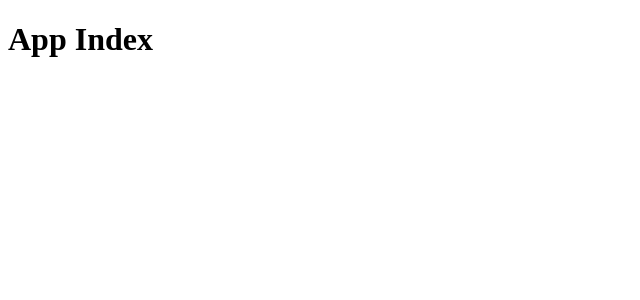
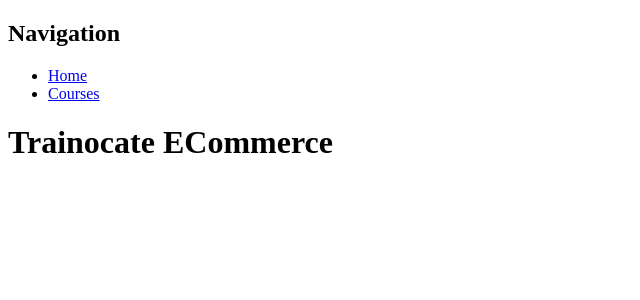
Before and after one commit to ralampay/trainocate-ecommerce-web, a React app: page / in a window 1280 px wide. Shown: the top 300 px of the page, without its empty margins (0-640 px from the left). Built offline with nearby package versions, Linux system fonts and the light colour scheme; the HTML template or start-up script is replaced by a standard one.

Commit message:
Added courses index

```diff
--- a/src/App.js
+++ b/src/App.js
@@ -1,4 +1,13 @@
 import React from "react";
+import {
+  BrowserRouter as Router,
+  Switch,
+  Route
+} from "react-router-dom";
+
+import Navigation from "./Navigation";
+import Main from "./Main";
+import CoursesIndex from "./CoursesIndex";
 
 export default class App extends React.Component {
   constructor(props) {
@@ -6,10 +15,21 @@
   }
 
   render() {
-    return  <div>
-              <h1>
-                App Index
-              </h1>
-            </div>
+    return (
+      <Router>
+        <Navigation/>
+
+        <Switch>
+          <Route exact path="/">
+            <Main
+            />
+          </Route>
+          <Route exact path="/courses">
+            <CoursesIndex
+            />
+          </Route>
+        </Switch>
+      </Router>
+    );
   }
 }
--- /dev/null
+++ b/src/CoursesIndex.js
@@ -0,0 +1,17 @@
+import React from "react";
+
+export default class CoursesIndex extends React.Component {
+  constructor(props) {
+    super(props);
+  }
+
+  render() {
+    return (
+      <div>
+        <h1>
+          Courses
+        </h1>
+      </div>
+    );
+  }
+}
--- /dev/null
+++ b/src/Main.js
@@ -0,0 +1,21 @@
+import React from "react";
+
+export default class Main extends React.Component {
+  constructor(props) {
+    super(props);
+  }
+
+  render() {
+    return (
+      <div className="container-fluid">
+        <div className="row">
+          <div className="col">
+            <h1>
+              Trainocate ECommerce
+            </h1>
+          </div>
+        </div>
+      </div>
+    );
+  }
+}
--- /dev/null
+++ b/src/Navigation.js
@@ -0,0 +1,32 @@
+import React from "react";
+import {
+  Link
+} from "react-router-dom";
+
+export default class Navigation extends React.Component {
+  constructor(props) {
+    super(props);
+  }
+
+  render() {
+    return (
+      <div>
+        <h2>
+          Navigation
+        </h2>
+        <ul>
+          <li>
+            <Link to="/">
+              Home
+            </Link>
+          </li>
+          <li>
+            <Link to="/courses">
+              Courses
+            </Link>
+          </li>
+        </ul>
+      </div>
+    );
+  }
+}
```
